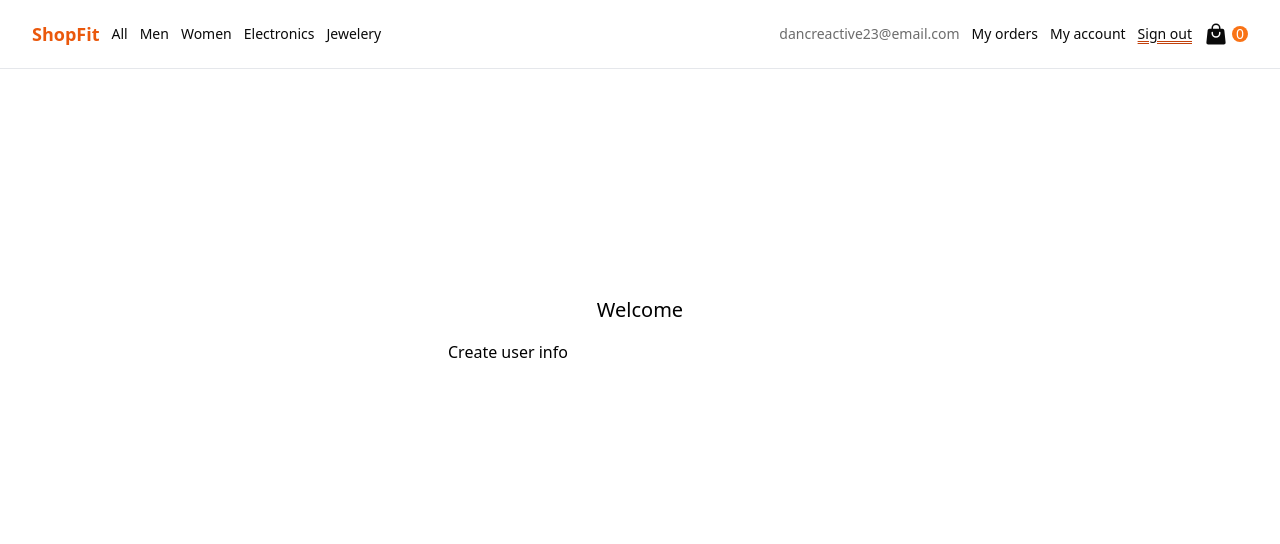
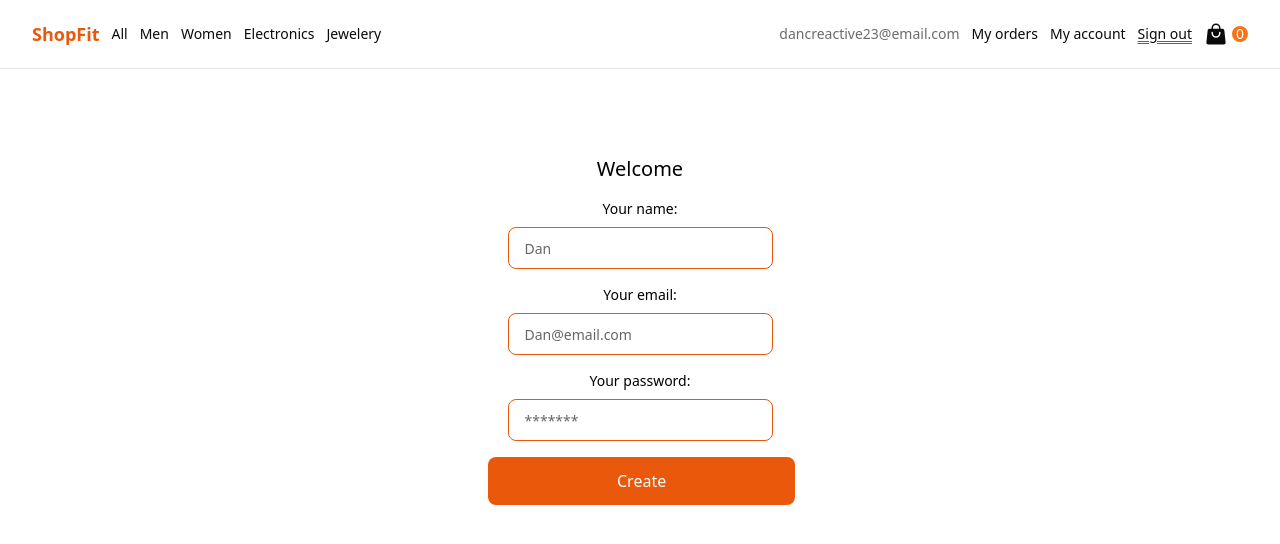
Before and after one commit to dancreactive23/shopfit, a React (Vite) app: page /sign-in in a window 1280 px wide. Both pictures are taken after a click on the button "Sign Up". Shown: the top 544 px of the page. Built offline with nearby package versions, Linux system fonts and the light colour scheme; no server answers.

Commit message:
Creating form data and getting their values with FormData

```diff
--- a/src/pages/Signin/index.jsx
+++ b/src/pages/Signin/index.jsx
@@ -1,4 +1,4 @@
-import {React,useContext,useState} from 'react'
+import {React,useContext,useState,useRef} from 'react'
 import { Link } from 'react-router-dom'
 import { ShopContext } from '../../Context'
 import Layout from '../../components/Layout'
@@ -11,6 +11,9 @@ function Signin() {
   //local state for rendering view
   const [view, setView] = useState('user-info');
 
+  //Defining form with useRef
+  const form = useRef(null)
+
   //getting account from localStorage and state to validate if user has account
 
   const accountLocalStorage = localStorage.getItem('account');
@@ -20,6 +23,16 @@ function Signin() {
   const noAccountinState = account ? Object.keys(account).length === 0 : true;
 
   const hasUserAnAccount = !noAccountInLocalStorage || !noAccountinState;
+
+  const createAnAccount = () =>{
+    const formData = new FormData(form.current);
+    const data = {
+      name:formData.get('name'),
+      email:formData.get('email'),
+      password:formData.get('password'),
+    }
+    console.log(data);
+  }
 
   const handleLogin = () =>{
     const signOutValue = JSON.stringify(false);
@@ -59,7 +72,31 @@ function Signin() {
 
   const renderCreateUserInfo = () =>{
     return(
-      <h1>Create user info</h1>
+      <form ref={form} className='flex flex-col w-96 gap-4 '>
+        <div className='flex flex-col gap-2 items-center'>
+          <label htmlFor='name' className='font-light text-sm'>Your name:</label>
+          <input type="text"
+            id='name' name='name' defaultValue={parsedAccount?.name} placeholder='Dan'
+            className='border border-orange-600 rounded-lg placeholder:text-sm placeholder:font-light placeholder:text-black/60 py-2 px-4 focus:outline-none' />
+        </div>
+        <div className='flex flex-col gap-2 items-center '>
+          <label htmlFor='email' className='font-light text-sm'>Your email:</label>
+          <input type="text"
+            id='email' name='email' defaultValue={parsedAccount?.email} placeholder='Dan@email.com'
+            className='border border-orange-600 rounded-lg placeholder:text-sm placeholder:font-light placeholder:text-black/60 py-2 px-4 focus:outline-none' />
+        </div>
+        <div className='flex flex-col gap-2 items-center'>
+          <label htmlFor='password' className='font-light text-sm'>Your password:</label>
+          <input type="text"
+            id='password' name='password' defaultValue={parsedAccount?.password} placeholder='*******'
+            className='border border-orange-600 rounded-lg placeholder:text-sm placeholder:font-light placeholder:text-black/60 py-2 px-4 focus:outline-none' />
+        </div>
+        <Link to='/'>
+          <button
+          onClick={createAnAccount}
+           className='bg-orange-600 w-[80%] mx-10  rounded-lg py-3 text-white'>Create</button>
+        </Link>
+      </form>
     )
   }
 
```
